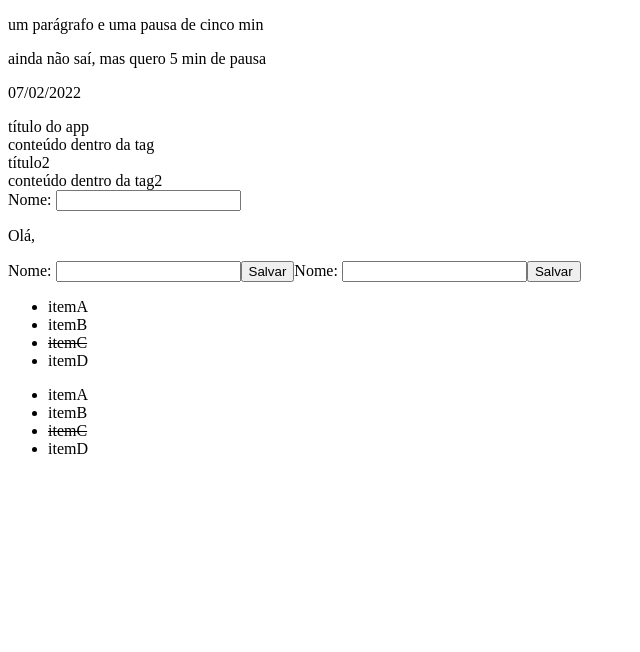
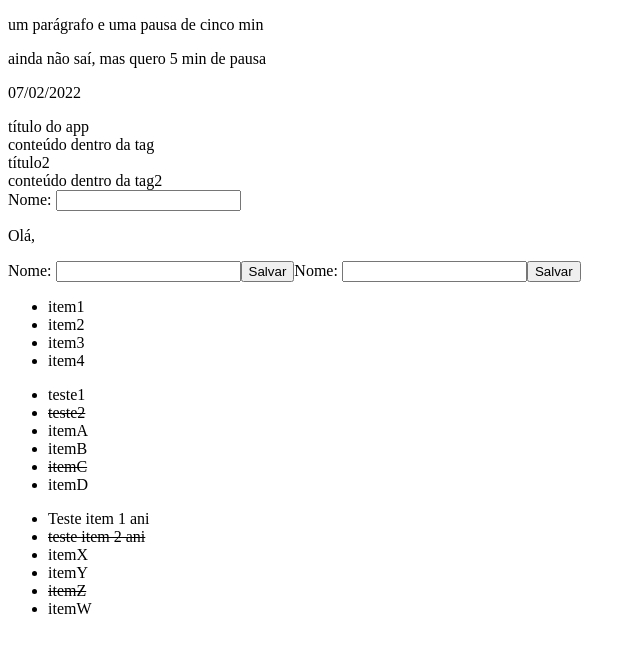
Before and after one commit to nandasiq/cursoLetsCode, a React (Create React App) app in the folder meu-app/: page / in a window 1280 px wide. Shown: the top 652 px of the page, without its empty margins (0-640 px from the left). Built offline with nearby package versions, Linux system fonts and the light colour scheme.

Commit message:
Aninhamentos

```diff
--- a/meu-app/public/index.html
+++ b/meu-app/public/index.html
@@ -24,7 +24,7 @@
       work correctly both with client-side routing and a non-root public URL.
       Learn how to configure a non-root public URL by running `npm run build`.
     -->
-    <title>React App</title>
+    <title>Curso Lets Code</title>
   </head>
   <body>
     <noscript>You need to enable JavaScript to run this app.</noscript>
--- /dev/null
+++ b/meu-app/src/components/Aninhados.js
@@ -0,0 +1,50 @@
+import React from 'react';
+
+class Ani extends React.Component{
+
+    constructor(props){
+        super(props);
+
+        this.state = {
+            items: [
+                {id: 1, nome: 'itemX', completo: false},
+                {id: 2, nome: 'itemY', completo: false},
+                {id: 3, nome: 'itemZ', completo: true},
+                {id: 4, nome: 'itemW', completo: false}
+            ]
+        }
+    }
+
+    render(){
+        return (
+            <>
+            <ul>
+                {React.Children.map(this.props.children, child => child.type == Itens ? child : null)}
+                {this.state.items.map((item) =>(
+                    <Itens key={item.id} completo={item.completo}>
+                        {item.nome}
+                    </Itens>
+                ))}
+            </ul>
+            </>
+        );
+    }
+}
+
+class Itens extends React.Component{
+    constructor(props){
+        super(props);
+    }
+
+    render(){
+        const textDecoration = this.props.completo ? 'line-through' : 'none';
+        return (
+            <>
+            <li data-id={this.props.id} style={{textDecoration}}>
+                {this.props.children}
+            </li>
+            </>
+        )
+    }
+}
+export {Ani, Itens};
--- a/meu-app/src/components/Lista.js
+++ b/meu-app/src/components/Lista.js
@@ -41,6 +41,8 @@ class Lista2 extends React.Component {
         return (
             <>
             <ul>
+                {React.Children.map(this.props.children, child => child.type == Item ? child : null)}
+
                 {this.state.items.map((item) =>(
                     <Item key={item.id} completo={item.completo}>
                         {item.nome}
@@ -71,4 +73,4 @@ class Item extends React.Component {
 
 
 //export default Lista;
-export default Lista2;
+export {Lista, Lista2, Item};
--- a/meu-app/src/index.js
+++ b/meu-app/src/index.js
@@ -1,12 +1,13 @@
 import React from 'react';
 import ReactDOM from 'react-dom';
+import {Ani, Itens} from './components/Aninhados';
 import App from './components/App';
 import App2 from './components/App2';
 import App3 from './components/App3';
 import App4 from './components/App4';
 import App5 from './components/App5';
-import Lista2 from './components/Lista';
-import Lista from './components/Lista';
+
+import { Lista, Lista2, Item } from './components/Lista';
 import reportWebVitals from './reportWebVitals';
 
 ReactDOM.render(
@@ -22,7 +23,24 @@ ReactDOM.render(
     <App4 />
     <App5 />
     <Lista />
-    <Lista2 />
+    <Lista2>
+      teste de texto
+      <Item key={9} id={99} completo={false}>
+        teste1
+      </Item>
+      <Item key={8} id={88} completo={true}>
+        teste2
+      </Item>
+    </Lista2>
+    <Ani>
+      teste fora do item
+      <Itens key={101} id={101} completo={false}>
+        Teste item 1 ani
+      </Itens>
+      <Itens key={102} id={102} completo={true}>
+        teste item 2 ani
+      </Itens>
+    </Ani>
   </React.StrictMode>,
   document.getElementById('root')
 );
```
